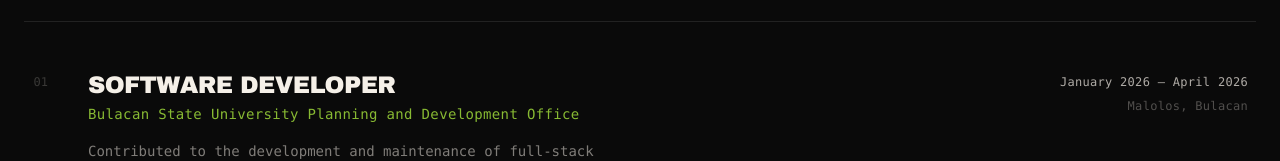
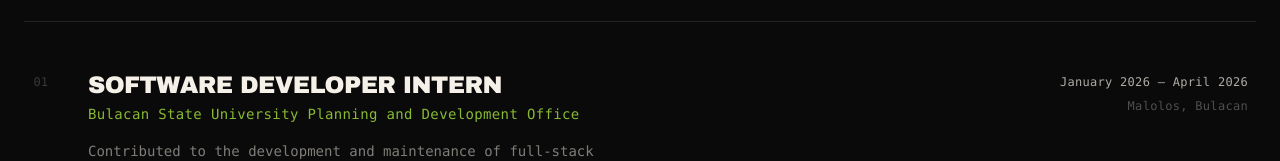
Before and after one commit to DeanBautista/Portfolio, a React (Vite) app: page /home in a window 1280 px wide. Shown: the part 1825-1986 px from the top of the page. Built offline with nearby package versions, Linux system fonts and the light colour scheme.

Commit message:
Updated the max-widths in home and project page

```diff
--- a/src/components/home/Contact.jsx
+++ b/src/components/home/Contact.jsx
@@ -91,7 +91,7 @@ export default function Contact() {
   return (
     <section
       id="contact"
-      className="bg-[#0a0a0a] px-6 py-16 w-full max-w-screen-2xl mx-auto"
+      className="bg-[#0a0a0a] px-6 py-16 w-full max-w-[1900px] mx-auto"
     >
       {/* Section heading */}
       <Reveal>
--- a/src/components/home/Experience.jsx
+++ b/src/components/home/Experience.jsx
@@ -6,7 +6,7 @@ import pmes2 from "../../assets/pdo/pmes-2.png"
 
 // Example shape — adjust to match your actual data source
 const EXPERIENCE = {
-  role: "Software Developer",
+  role: "Software Developer Intern",
   company: "Bulacan State University Planning and Development Office",
   period: "January 2026 — April 2026",
   location: "Malolos, Bulacan",
@@ -32,7 +32,7 @@ export default function Experience() {
       className="bg-[#0a0a0a] px-6 py-20 border-white/10 border-t"
       id="experience"
     >
-      <div className="max-w-screen-2xl mx-auto">
+      <div className="max-w-[1900px] mx-auto">
         {/* Section heading */}
         <Reveal>
           <div className="flex items-baseline gap-3 mb-10">
--- a/src/components/home/Projects.jsx
+++ b/src/components/home/Projects.jsx
@@ -10,7 +10,7 @@ export default function Projects() {
       className="bg-[#0a0a0a] px-6 py-20 border-white/10 border-t"
       id="projects"
     >
-      <div className="max-w-screen-2xl mx-auto">
+      <div className="max-w-[1900px] mx-auto">
         {/* Section heading */}
         <Reveal>
           <div className="flex items-baseline gap-3 mb-10">
--- a/src/components/home/Skills.jsx
+++ b/src/components/home/Skills.jsx
@@ -111,7 +111,7 @@ const STAGGER_CAP = 10; // resets stagger every 10 cells (roughly 2 rows on desk
 export default function Skills() {
   return (
     <section
-      className="bg-[#0a0a0a] px-6 py-16 w-full max-w-screen-2xl mx-auto"
+      className="bg-[#0a0a0a] px-6 py-16 w-full max-w-[1900px] mx-auto"
       id="skills"
     >
       {/* Section heading */}
--- a/src/components/project/ProjectHeader.jsx
+++ b/src/components/project/ProjectHeader.jsx
@@ -5,7 +5,7 @@ export default function ProjectHeader({ name, tags, description }) {
   const navigate = useNavigate();
 
   return (
-    <div className="px-6 pt-10">
+    <div className="px-6 pt-10 max-w-[1900px] mx-auto">
       <Reveal delay={0} y={12}>
         <button
           onClick={() => {
--- a/src/components/project/ProjectStats.jsx
+++ b/src/components/project/ProjectStats.jsx
@@ -2,7 +2,7 @@ import Reveal from "../Reveal";
 
 export default function ProjectStats({ stats }) {
   return (
-    <div className="mt-8 border-y border-white/10">
+    <div className="mt-8 border-y border-white/10 max-w-[1900px] mx-auto">
       <div
         className="grid"
         style={{ gridTemplateColumns: `repeat(${stats.length}, 1fr)` }}
--- a/src/pages/Project.jsx
+++ b/src/pages/Project.jsx
@@ -63,7 +63,7 @@ export default function Project() {
 
       <ProjectGallery images={images} />
 
-      <div className="border-t border-white/10">
+      <div className="border-t border-white/10 max-w-[1900px] mx-auto">
         <div className="grid grid-cols-2 border-b border-white/10">
           <ProjectStack stack={stack} />
           <ProjectHighlights highlights={highlights} />
```
